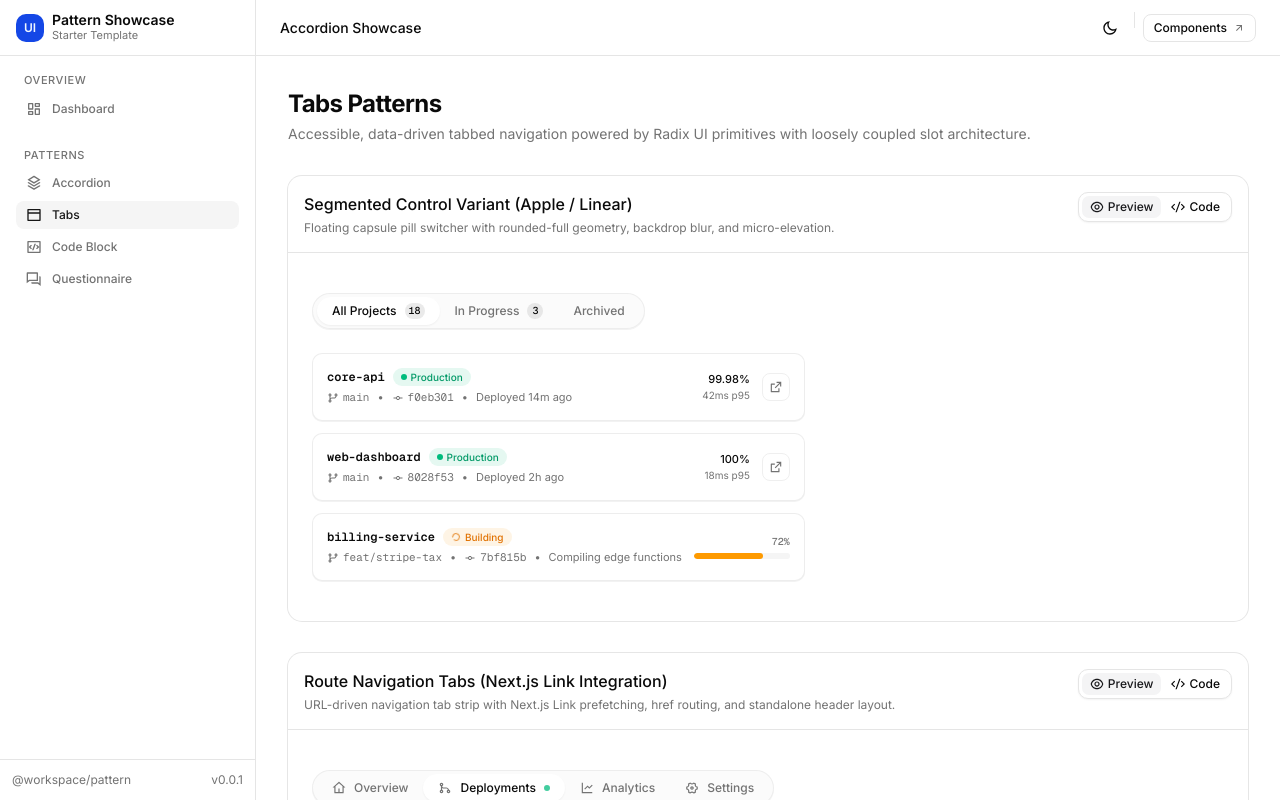
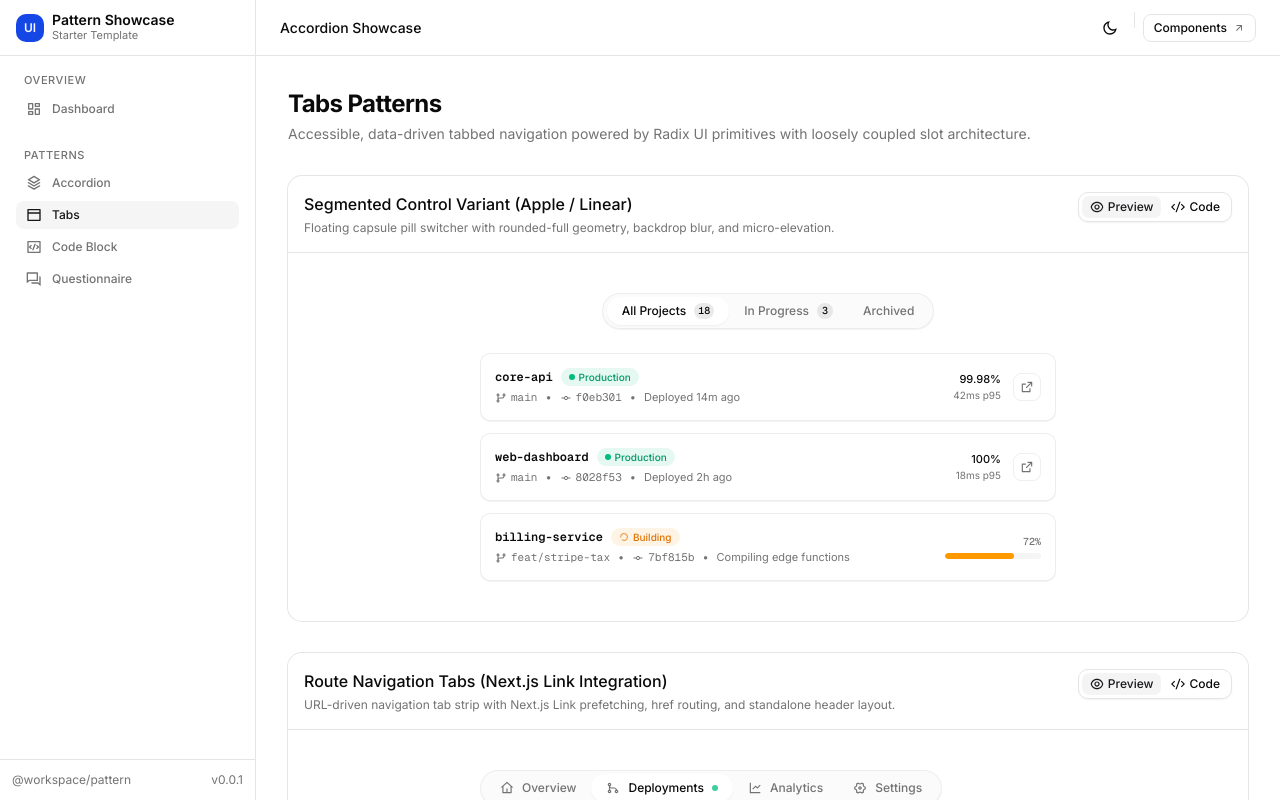
Before and after one commit to shohan-codes/template, a Next.js app in the folder apps/showcase/: page /components/tabs in a window 1280 px wide. Built offline with nearby package versions, Linux system fonts and the light colour scheme.

Commit message:
fix(tabs): ensure full-width consistency across segmented tab contents

```diff
--- a/apps/showcase/app/components/tabs/default-tabs-example.tsx
+++ b/apps/showcase/app/components/tabs/default-tabs-example.tsx
@@ -106,7 +106,7 @@ const tabItems: readonly TabItemData[] = [
 
 export default function DefaultTabsExample() {
   return (
-    <div className="w-full max-w-xl">
+    <div className="w-full max-w-xl mx-auto">
       <Tabs items={tabItems} />
     </div>
   )
--- a/apps/showcase/app/components/tabs/floating-folder-tabs-example.tsx
+++ b/apps/showcase/app/components/tabs/floating-folder-tabs-example.tsx
@@ -99,7 +99,7 @@ const floatingItems: readonly TabItemData[] = [
 
 export default function FloatingFolderTabsExample() {
   return (
-    <div className="w-full max-w-xl">
+    <div className="w-full max-w-xl mx-auto">
       <FolderTabs variant="floating" items={floatingItems} />
     </div>
   )
--- a/apps/showcase/app/components/tabs/folder-tabs-example.tsx
+++ b/apps/showcase/app/components/tabs/folder-tabs-example.tsx
@@ -119,7 +119,7 @@ const folderItems: readonly TabItemData[] = [
 
 export default function FolderTabsExample() {
   return (
-    <div className="w-full max-w-xl">
+    <div className="w-full max-w-xl mx-auto">
       <FolderTabs items={folderItems} />
     </div>
   )
--- a/apps/showcase/app/components/tabs/line-tabs-example.tsx
+++ b/apps/showcase/app/components/tabs/line-tabs-example.tsx
@@ -92,7 +92,7 @@ const overviewItems: readonly TabItemData[] = [
 
 export default function LineTabsExample() {
   return (
-    <div className="w-full max-w-xl">
+    <div className="w-full max-w-xl mx-auto">
       <Tabs
         variant="line"
         items={overviewItems}
--- a/apps/showcase/app/components/tabs/navigation-tabs-example.tsx
+++ b/apps/showcase/app/components/tabs/navigation-tabs-example.tsx
@@ -41,7 +41,7 @@ const navItems: readonly TabItemData[] = [
 
 export default function NavigationTabsExample() {
   return (
-    <div className="w-full max-w-xl">
+    <div className="w-full max-w-xl mx-auto">
       <SegmentedTabs
         items={navItems}
         defaultValue="deployments"
--- a/apps/showcase/app/components/tabs/segmented-tabs-example.tsx
+++ b/apps/showcase/app/components/tabs/segmented-tabs-example.tsx
@@ -21,7 +21,7 @@ const filterItems: readonly TabItemData[] = [
       </span>
     ),
     content: (
-      <div className="space-y-3 pt-2">
+      <div className="w-full space-y-3 pt-2">
         {/* Project 1 */}
         <div className="flex flex-col sm:flex-row sm:items-center justify-between gap-3 rounded-lg border border-border/70 bg-card p-3.5 shadow-2xs transition-colors hover:border-border">
           <div className="space-y-1">
@@ -139,7 +139,7 @@ const filterItems: readonly TabItemData[] = [
       </span>
     ),
     content: (
-      <div className="space-y-3 pt-2">
+      <div className="w-full space-y-3 pt-2">
         {/* Build 1 */}
         <div className="rounded-lg border border-border/70 bg-card p-4 shadow-2xs">
           <div className="flex items-start justify-between gap-3">
@@ -218,7 +218,7 @@ const filterItems: readonly TabItemData[] = [
     id: "archived",
     label: "Archived",
     content: (
-      <div className="flex flex-col items-center justify-center rounded-lg border border-dashed border-border/80 bg-muted/20 px-6 py-12 text-center">
+      <div className="w-full flex flex-col items-center justify-center rounded-lg border border-dashed border-border/80 bg-muted/20 px-6 py-12 text-center">
         <div className="flex size-10 items-center justify-center rounded-full bg-muted text-muted-foreground">
           <RiArchiveStackLine className="size-5" />
         </div>
@@ -234,8 +234,8 @@ const filterItems: readonly TabItemData[] = [
 
 export default function SegmentedTabsExample() {
   return (
-    <div className="w-full max-w-xl">
-      <SegmentedTabs items={filterItems} />
+    <div className="w-full max-w-xl mx-auto">
+      <SegmentedTabs $list={{ className: "mx-auto" }} items={filterItems} />
     </div>
   )
 }
--- a/packages/pattern/src/tabs/variants/segmented-tabs.tsx
+++ b/packages/pattern/src/tabs/variants/segmented-tabs.tsx
@@ -11,7 +11,7 @@ const Root = ({
   ...props
 }: React.ComponentProps<typeof TabsPrimitive.Root>) => (
   <TabsPrimitive.Root
-    className={cn("w-full flex flex-col items-start gap-4", className)}
+    className={cn("w-full flex flex-col gap-4", className)}
     {...props}
   />
 )
@@ -52,7 +52,7 @@ const Content = ({
 }: React.ComponentProps<typeof TabsPrimitive.Content>) => (
   <TabsPrimitive.Content
     className={cn(
-      "flex-1 text-sm outline-none focus-visible:outline-hidden",
+      "w-full flex-1 text-sm outline-none focus-visible:outline-hidden",
       className
     )}
     {...props}
@@ -94,7 +94,7 @@ export function SegmentedTabs({
   return (
     <TabsCore
       defaultSlots={segmentedTabsSlots}
-      className={cn(fullWidth ? "items-stretch" : "items-start", className)}
+      className={cn("w-full", className)}
       $list={{
         ...$list,
         className: cn(
```
